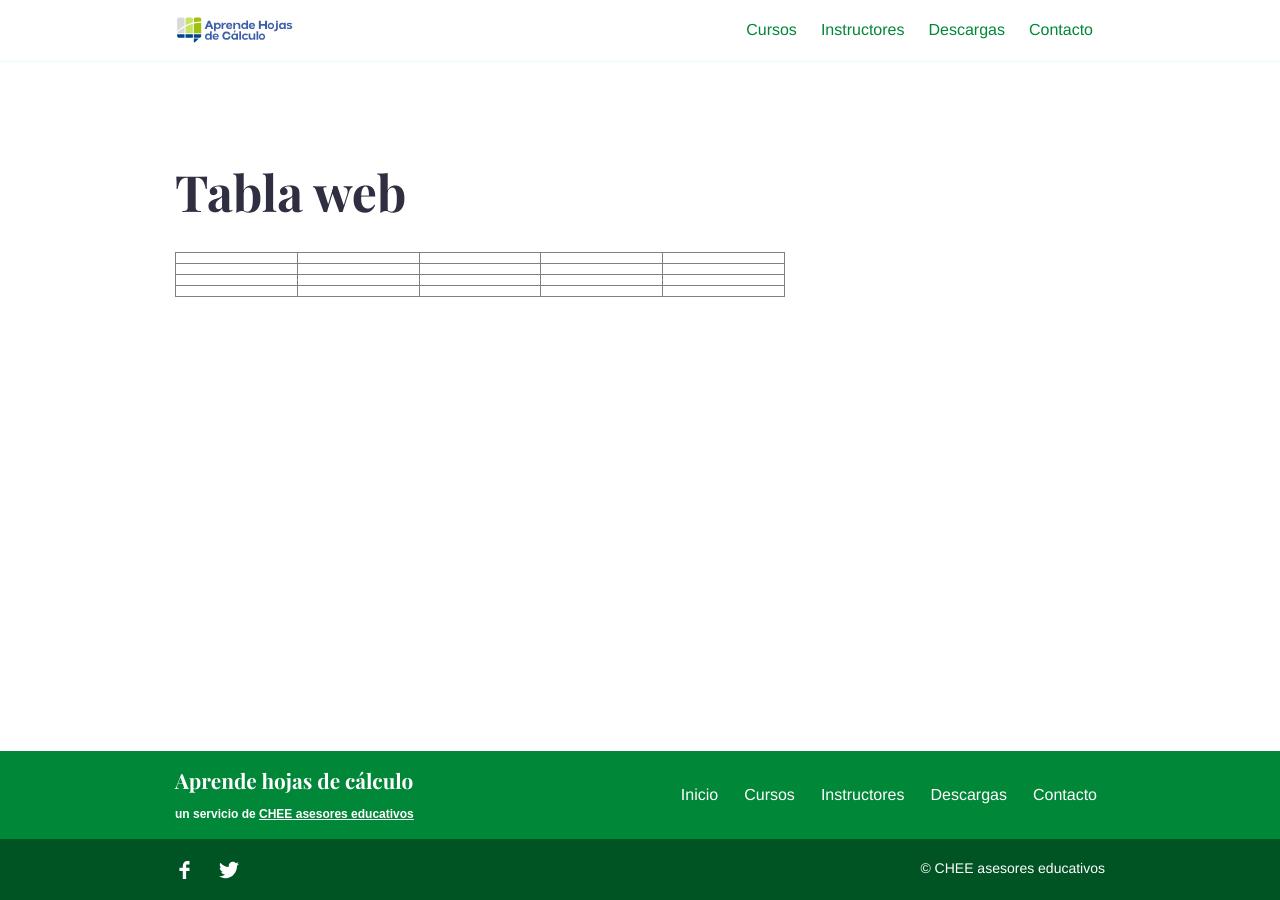
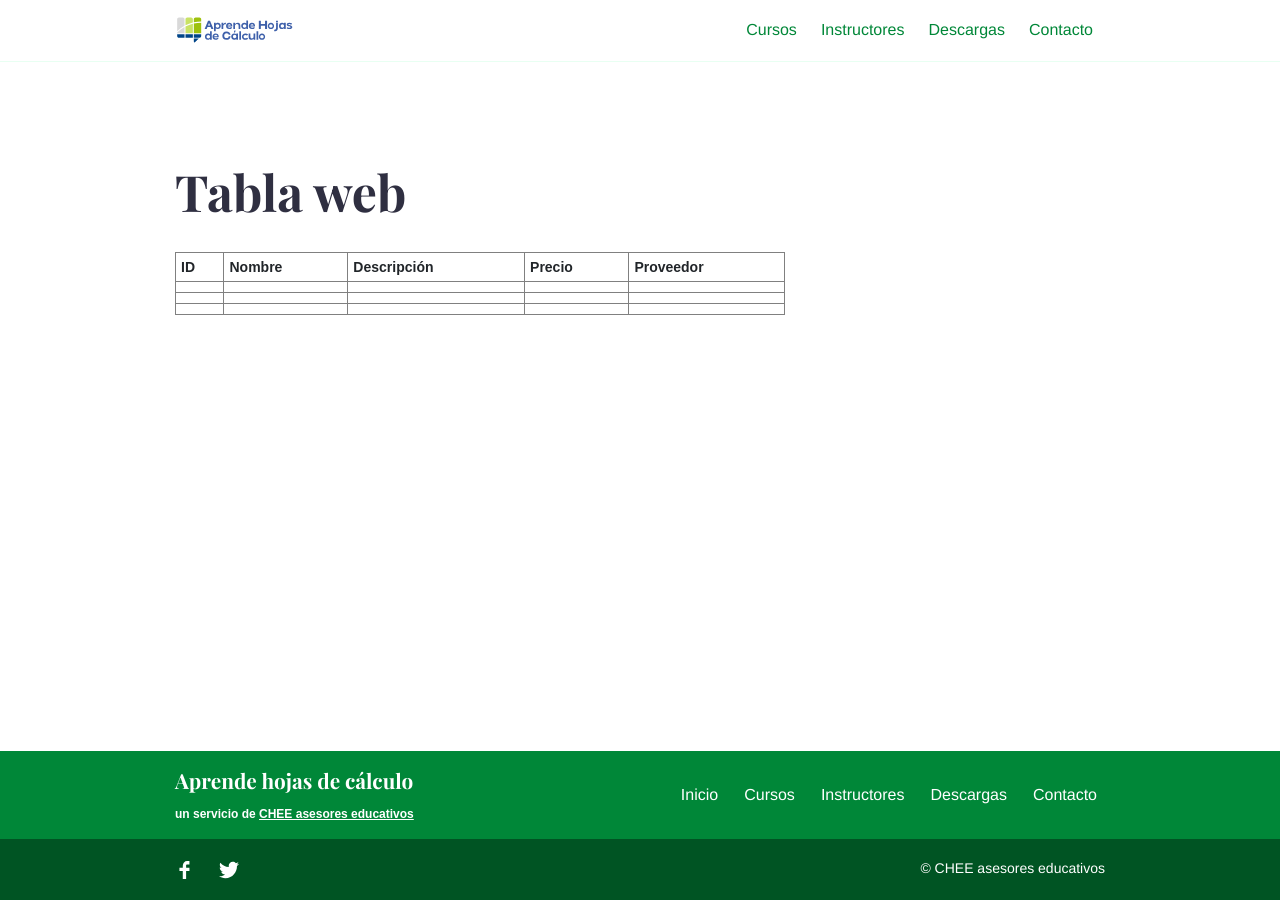
Before and after one commit to camachevaz/Calc, a Jekyll site: the page built from tablaweb.md, in a window 1280 px wide. Built offline with Jekyll 4.4.1, drawn with Linux system fonts in a browser that asks for light colours.

Commit message:
Update tablaweb.md

```diff
--- a/tablaweb.md
+++ b/tablaweb.md
@@ -16,11 +16,11 @@ permalink: /tablaweb/
 <table class="tg">
 <thead>
   <tr>
-    <th class="tg-0pky"></th>
-    <th class="tg-0pky"></th>
-    <th class="tg-0pky"></th>
-    <th class="tg-0pky"></th>
-    <th class="tg-0pky"></th>
+    <th class="tg-0pky">ID</th>
+    <th class="tg-0pky">Nombre</th>
+    <th class="tg-0pky">Descripción</th>
+    <th class="tg-0pky">Precio</th>
+    <th class="tg-0pky">Proveedor</th>
   </tr>
 </thead>
 <tbody>
```
